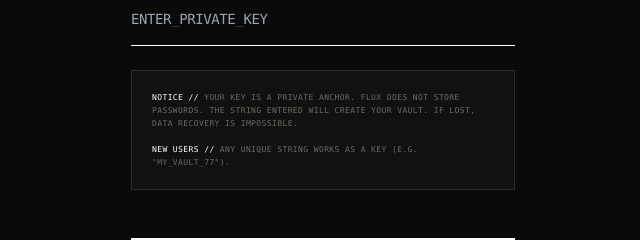
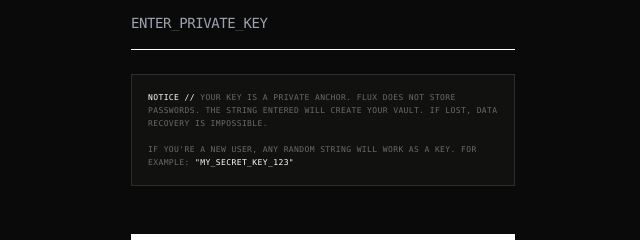
Before and after one commit to Aditya10801/DoNext, a React (Vite) app in the folder client/: page / in a window 1280 px wide. Shown: the part 311-551 px from the top of the page, without its empty margins (317-957 px from the left). Built offline with nearby package versions, Linux system fonts and the light colour scheme; no server answers; a web font is replaced by a local one.

Commit message:
Update App.jsx

```diff
--- a/client/src/App.jsx
+++ b/client/src/App.jsx
@@ -17,14 +17,11 @@
   const [startTime, setStartTime] = useState(null);
 
   const location = useLocation();
-
-  // --- CONFIGURATION ---
-  // Ensure your .env has: VITE_API=http://localhost:3000/api/tasks
-  const API_BASE = import.meta.env.VITE_API;
+  const API_BASE = "https://donext1.onrender.com/api/tasks";
 
   // --- SYNC LOGIC ---
   const fetchTasks = async () => {
-    if (!userKey || !API_BASE) return;
+    if (!userKey) return;
     try {
       const response = await fetch(API_BASE, {
         headers: { "x-flux-key": userKey }
@@ -80,7 +77,6 @@
     const elapsed = Math.floor((Date.now() - startTime) / 60000);
     const newDuration = activeTask.duration - elapsed;
 
-    try {
     await fetch(`${API_BASE}/${activeTask._id}`, {
       method: "PATCH",
       headers: {
@@ -93,22 +89,15 @@
     setActiveTask(null);
     setStartTime(null);
     fetchTasks();
-    } catch (err) {
-      console.error("UPDATE_FAILED");
-    }
   };
 
   const handleDelete = async (id) => {
     if (!window.confirm("DISCARD_OBJECTIVE?")) return;
-    try {
     await fetch(`${API_BASE}/${id}`, {
       method: "DELETE",
       headers: { "x-flux-key": userKey }
     });
     fetchTasks();
-    } catch (err) {
-      console.error("DELETE_FAILED");
-    }
   };
 
   // --- VIEW: IDENTITY CHALLENGE (AUTH WALL) ---
@@ -116,7 +105,7 @@
     return (
       <div className="min-h-screen bg-[#0a0a0a] flex items-center justify-center p-6 text-white uppercase tracking-tight">
         <form onSubmit={handleLogin} className="w-full max-w-sm space-y-12 animate-in fade-in zoom-in duration-700">
-          <div className="space-y-2 text-center sm:text-left">
+          <div className="space-y-2">
             <h1 className="text-4xl font-serif italic lowercase">Flux<span className="text-[#6b6a67] not-italic">_</span></h1>
             <p className="font-mono text-[9px] text-[#6b6a67] tracking-[0.3em]">IDENTITY_CHALLENGE</p>
           </div>
@@ -130,13 +119,13 @@
               value={entryKey}
               onChange={(e) => setEntryKey(e.target.value)}
             />
-            <div className="space-y-3 p-5 border border-[#2e2d2b] bg-[#111110]">
+            <div className="space-y-3 p-4 border border-[#2e2d2b] bg-[#111110]">
               <p className="font-mono text-[8px] leading-relaxed text-[#6b6a67] tracking-wider">
                 <span className="text-white">NOTICE //</span> YOUR KEY IS A PRIVATE ANCHOR.
                 FLUX DOES NOT STORE PASSWORDS. THE STRING ENTERED WILL CREATE YOUR VAULT.
                 IF LOST, DATA RECOVERY IS IMPOSSIBLE.
 <br/><br/>
-                <span className="text-white">NEW USERS //</span> ANY UNIQUE STRING WORKS AS A KEY (E.G. "MY_VAULT_77").
+                IF YOU'RE A NEW USER, ANY RANDOM STRING WILL WORK AS A KEY. FOR EXAMPLE: <span className="text-white">"MY_SECRET_KEY_123"</span>
               </p>
             </div>
           </div>
@@ -173,7 +162,7 @@
                 <div className="text-center space-y-16 py-24 animate-in zoom-in duration-1000">
                   <div className="space-y-4">
                     <p className="font-mono text-[10px] text-[#6b6a67] tracking-[0.4em]">NOW_WORKING_ON</p>
-                    <h2 className="text-5xl font-serif italic text-white lowercase leading-tight px-4">{activeTask.title}</h2>
+                    <h2 className="text-5xl font-serif italic text-white lowercase">{activeTask.title}</h2>
                   </div>
                   <button onClick={handleFinish} className="border border-white px-12 py-4 font-mono text-[10px] tracking-[0.2em] hover:bg-white hover:text-black transition-all">
                     I'M DONE FOR NOW
```
Lines whose indentation alone changed are shown as unchanged.
